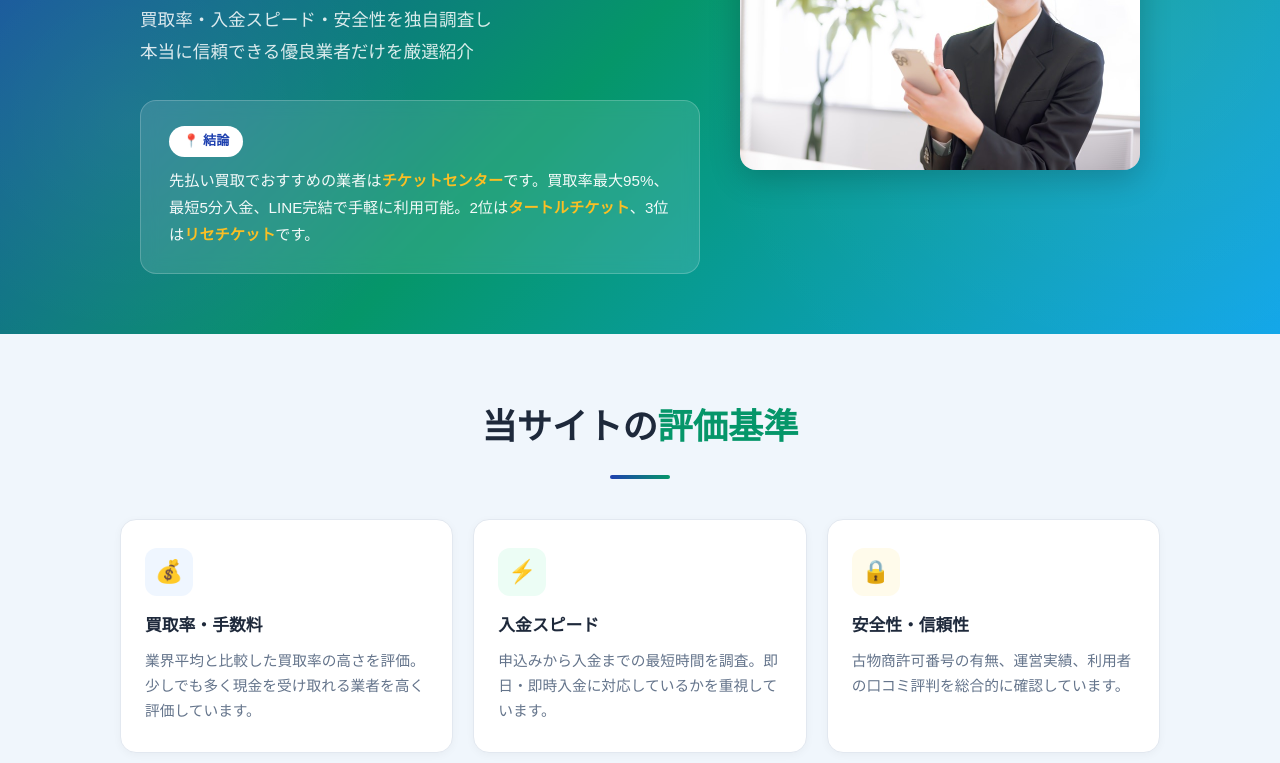
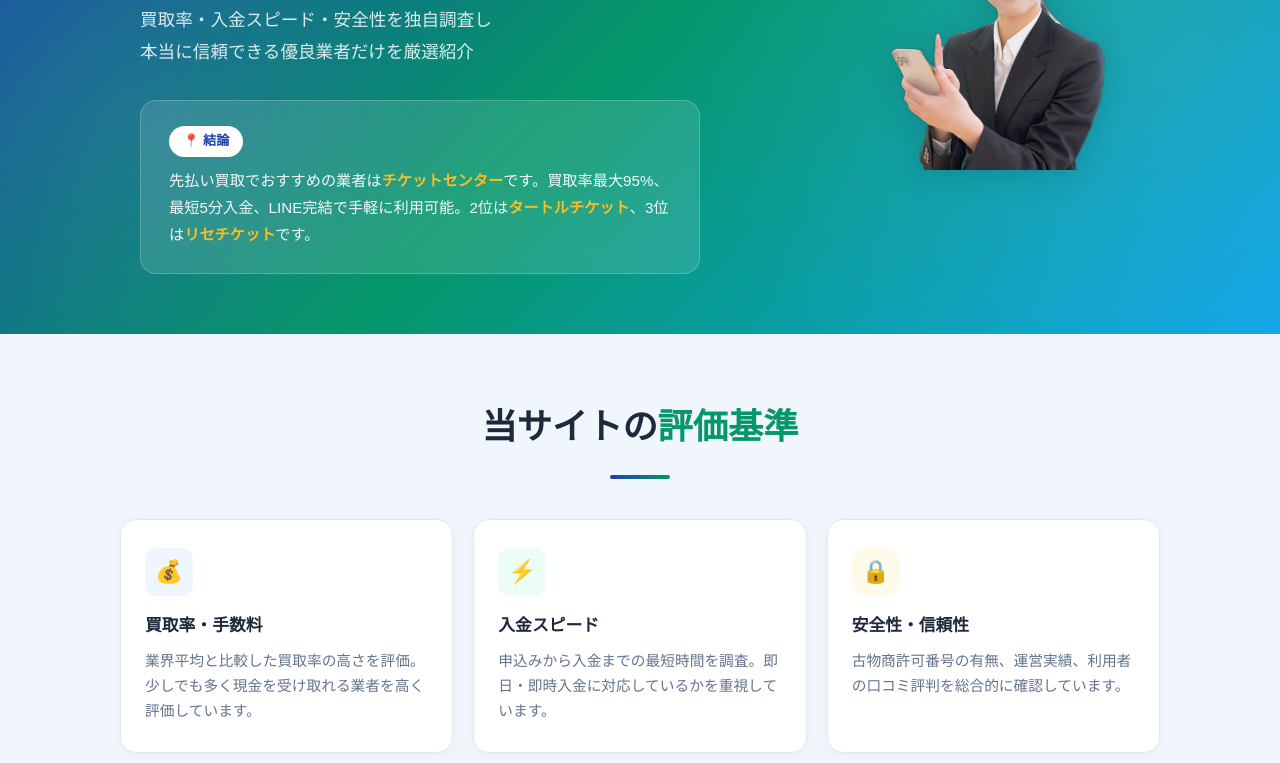
Before and after one commit to yfeet24/sakibarai-hikaku, a plain HTML site: page index.html in a window 1280 px wide. Shown: the part 337-1100 px from the top of the page. Drawn offline with Linux system fonts and the light colour scheme.

Commit message:
女性写真の背景除去（切り抜き）

```diff
--- a/index.html
+++ b/index.html
@@ -63,7 +63,7 @@ nav a:hover,nav a.active{color:#1e40af;background:#eff6ff}
 .hero-content{position:relative;z-index:1;max-width:1000px;margin:0 auto;display:flex;align-items:center;gap:40px}
 .hero-text{flex:1;text-align:left}
 .hero-image{flex:0 0 400px;text-align:center}
-.hero-image img{width:400px;height:auto;border-radius:16px;box-shadow:0 8px 32px rgba(0,0,0,0.2)}
+.hero-image img{width:400px;height:auto;border-radius:0;box-shadow:none;filter:drop-shadow(0 4px 16px rgba(0,0,0,0.15))}
 .hero .update-badge{display:inline-block;padding:6px 20px;margin-bottom:20px;background:rgba(255,255,255,0.15);border:1px solid rgba(255,255,255,0.3);border-radius:50px;font-size:0.85rem;font-weight:600;color:#fff}
 .hero h1{font-size:clamp(1.6rem,4.5vw,2.8rem);font-weight:900;color:#fff;line-height:1.35;margin-bottom:16px;letter-spacing:0.02em}
 .hero .subtitle{font-size:clamp(0.9rem,2vw,1.1rem);color:rgba(255,255,255,0.85);margin-bottom:32px;line-height:1.8}
@@ -229,7 +229,7 @@ footer .copyright{color:#64748b;font-size:0.78rem;margin-top:20px}
       </div>
     </div>
     <div class="hero-image">
-      <img src="images/woman-business.jpg" alt="先払い買取比較ナビ - 安心のサポート" width="800" height="533" loading="eager">
+      <img src="images/woman-cutout.png" alt="先払い買取比較ナビ - 安心のサポート" width="800" height="533" loading="eager">
     </div>
   </div>
 </section>
```
Also changed, not shown: images/woman-cutout.png (added).
